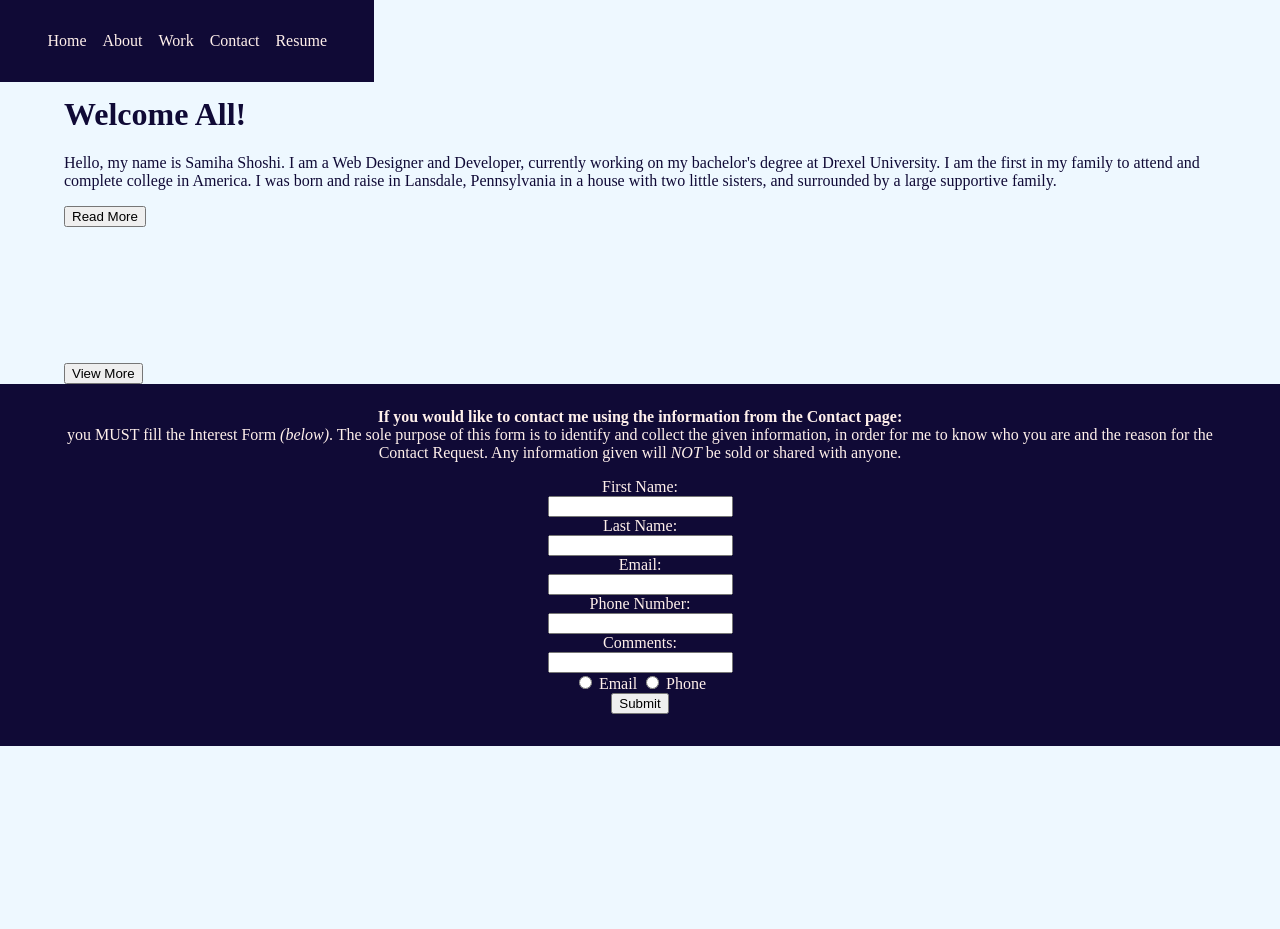
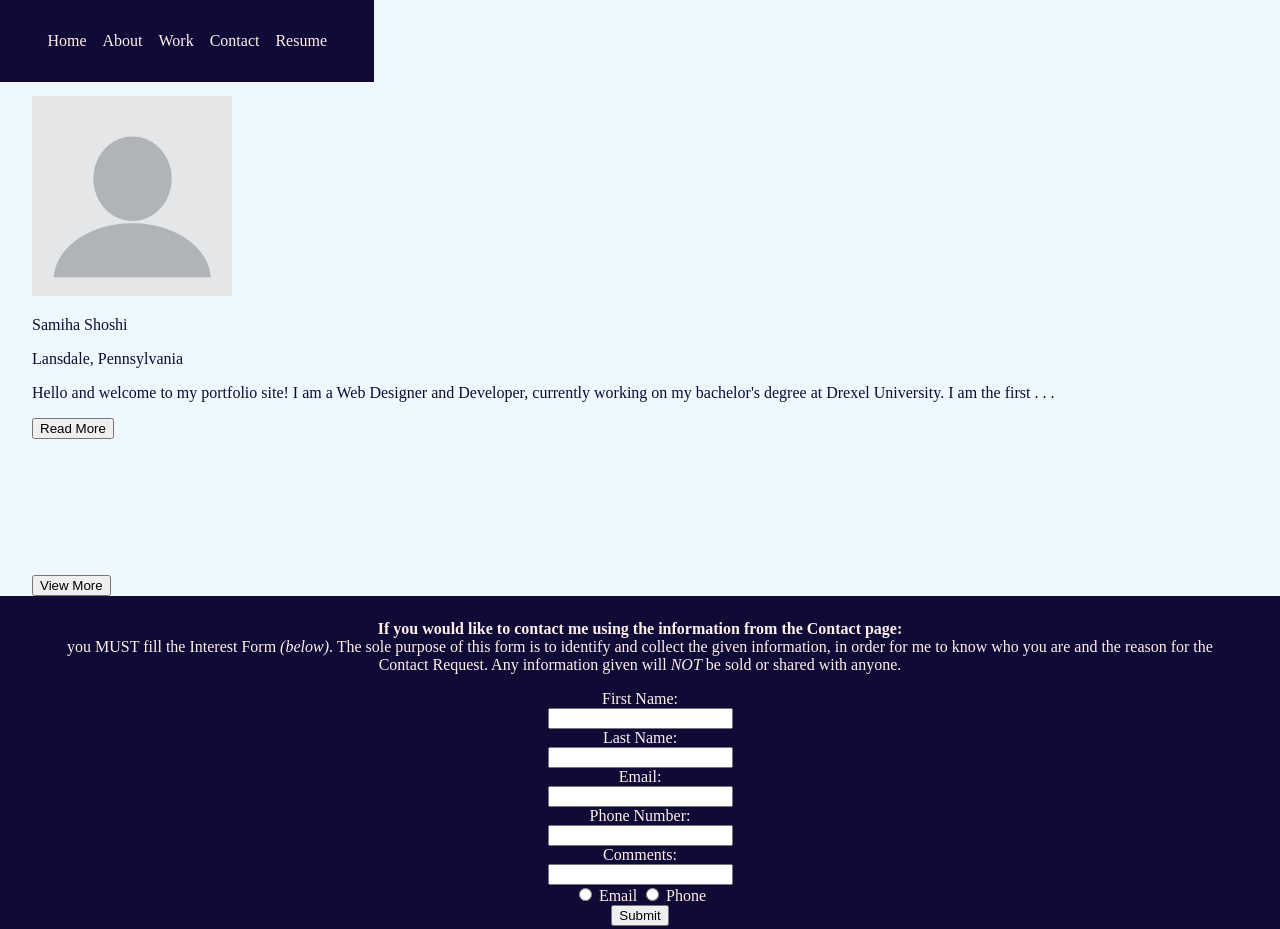
Before and after one commit to shoshsf/IDM221-sfs76, a plain HTML site: page index.html in a window 1280 px wide. Before the commit the page ends 800 px from the top, so only its background shows below. Drawn offline with Linux system fonts and the light colour scheme.

```diff
--- a/index.html
+++ b/index.html
@@ -28,13 +28,17 @@
       </li>
     </ul>
     <main>
-        <main>
+      <div id="aboutTop">
+        <img class="centerItem" src="Imgs/blankProfilePicture.png" alt="Professional Profile Picture" width="200rem" height="200rem" >
         <div>
-            <h1>
-              Welcome All!
-            </h1>
+          <p>Samiha Shoshi<p>
+          <p>Lansdale, Pennsylvania</p>
+        </div>
+      </div>
+      <div>
+
         <p>
-              Hello, my name is Samiha Shoshi. I am a Web Designer and Developer, currently working on my bachelor's degree at Drexel University. I am the first in my family to attend and complete college in America. I was born and raise in Lansdale, Pennsylvania in a house with two little sisters, and surrounded by a large supportive family.
+          Hello and welcome to my portfolio site! I am a Web Designer and Developer, currently working on my bachelor's degree at Drexel University. I am the first . . .
         </p>
         <a href="about.html">
           <button type="view" value="Read More"> Read More
@@ -66,7 +70,7 @@
 
     </main>
 
-      </main>
+
 
     <footer>
       <!--create a three part form for people to leave their information and then add a notice of how information will not be sold or shared. All information obtain will be kept confidental and only used for communicative purposes. -->
```
Lines whose indentation alone changed are shown as unchanged.
